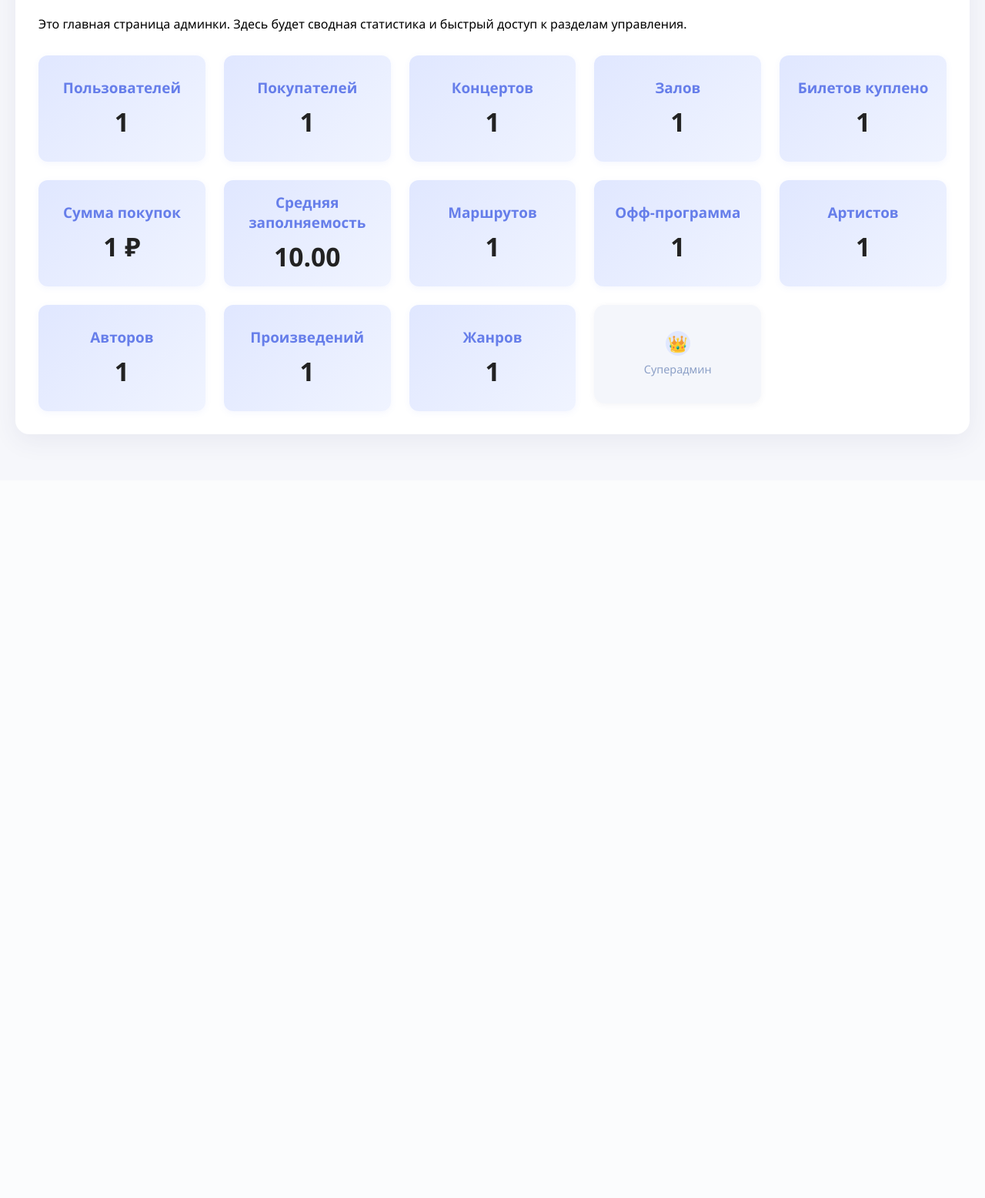
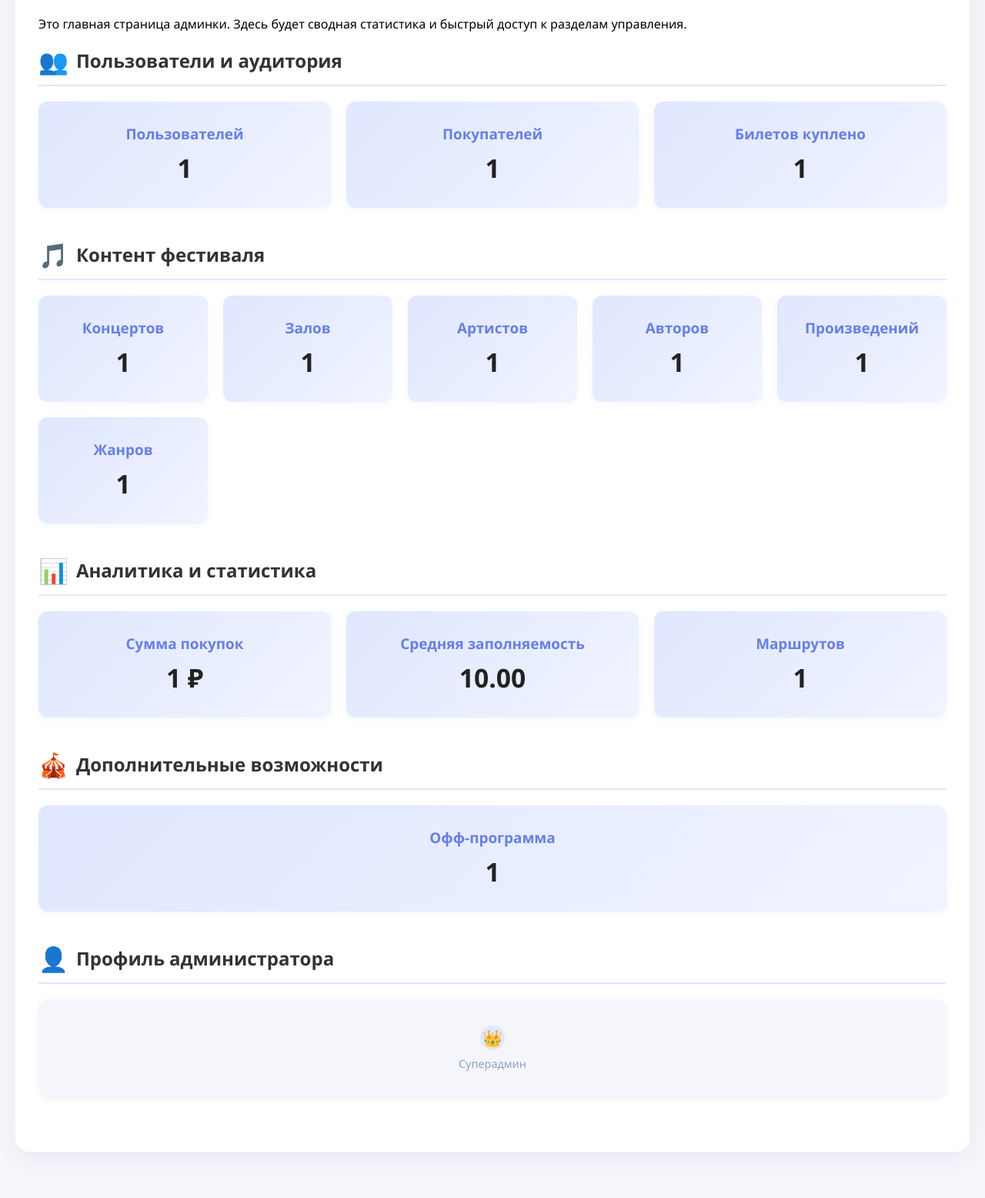
Before and after one commit to dmagog/Figaro, a Python web app: template app/templates/admin_index.html in a window 1280 px wide. Shown: the part 201-1757 px from the top of the page at 77% size. Before the commit the page ends 773 px from the top, so only its background shows below. Run offline with Jinja, Linux system fonts and the light colour scheme; the template is opened without the code that fills it: most values are stand-ins (such as "Sample title", 1, 10 or a date in 2020).

Commit message:
add parts at admin main page

```diff
--- a/app/templates/admin_index.html
+++ b/app/templates/admin_index.html
@@ -70,6 +70,27 @@
             display: grid;
             grid-template-columns: repeat(auto-fit, minmax(200px, 1fr));
             gap: 24px;
+        }
+
+        /* Стили для разделов */
+        .admin-section {
+            margin-bottom: 40px;
+        }
+        .admin-section-title {
+            font-size: 1.5em;
+            font-weight: 600;
+            color: #333;
+            margin-bottom: 20px;
+            padding-bottom: 10px;
+            border-bottom: 2px solid #e0e7ff;
+            display: flex;
+            align-items: center;
+            gap: 10px;
+        }
+        .admin-section-grid {
+            display: grid;
+            grid-template-columns: repeat(auto-fit, minmax(200px, 1fr));
+            gap: 20px;
         }
         .summary-card {
             background: linear-gradient(135deg, #e0e7ff 0%, #f0f4ff 100%);
@@ -197,7 +218,14 @@
             <h2>Добро пожаловать, {{ user.name or user.email }}!</h2>
             <p>Это главная страница админки. Здесь будет сводная статистика и быстрый доступ к разделам управления.</p>
         </div>
-        <div class="admin-summary">
+
+        <!-- 👥 Пользователи и аудитория -->
+        <div class="admin-section">
+            <div class="admin-section-title">
+                <span style="font-size: 1.3em;">👥</span>
+                Пользователи и аудитория
+            </div>
+            <div class="admin-section-grid">
                 <a href="/admin/users" style="text-decoration:none; color:inherit;" title="Перейти к пользователям">
                     <div class="summary-card" style="cursor:pointer;">
                         <h3>Пользователей</h3>
@@ -210,6 +238,22 @@
                         <p>{{ summary.customers_count or 0 }}</p>
                     </div>
                 </a>
+                <a href="/admin/purchases" style="text-decoration:none; color:inherit;" title="Перейти к истории покупок">
+                    <div class="summary-card">
+                        <h3>Билетов куплено</h3>
+                        <p>{{ summary.tickets_count }}</p>
+                    </div>
+                </a>
+            </div>
+        </div>
+
+        <!-- 🎵 Контент фестиваля -->
+        <div class="admin-section">
+            <div class="admin-section-title">
+                <span style="font-size: 1.3em;">🎵</span>
+                Контент фестиваля
+            </div>
+            <div class="admin-section-grid">
                 <a href="/admin/concerts" style="text-decoration:none; color:inherit;" title="Перейти к концертам">
                     <div class="summary-card" style="cursor:pointer;">
                         <h3>Концертов</h3>
@@ -220,32 +264,6 @@
                     <div class="summary-card" style="cursor:pointer;">
                         <h3>Залов</h3>
                         <p>{{ summary.halls_count }}</p>
-                </div>
-            </a>
-            <a href="/admin/purchases" style="text-decoration:none; color:inherit;" title="Перейти к истории покупок">
-                <div class="summary-card">
-                    <h3>Билетов куплено</h3>
-                    <p>{{ summary.tickets_count }}</p>
-                </div>
-            </a>
-            <div class="summary-card">
-                <h3>Сумма покупок</h3>
-                <p>{{ "{: }".format(summary.total_spent) }} ₽</p>
-            </div>
-            <div class="summary-card">
-                <h3>Средняя заполняемость</h3>
-                <p>{{ '%.2f' % summary.avg_fill }}</p>
-            </div>
-            <a href="/admin/routes/view" style="text-decoration:none; color:inherit;" title="Перейти к маршрутам">
-                <div class="summary-card" style="cursor:pointer;">
-                    <h3>Маршрутов</h3>
-                    <p>{{ routes_count }}</p>
-                </div>
-            </a>
-            <a href="/admin/offprogram" style="text-decoration:none; color:inherit;" title="Перейти к офф-программе">
-                <div class="summary-card" style="cursor:pointer;">
-                    <h3>Офф-программа</h3>
-                    <p>{{ summary.off_program_count or 0 }}</p>
                     </div>
                 </a>
                 <a href="/admin/artists" style="text-decoration:none; color:inherit;" title="Перейти к артистам">
@@ -272,6 +290,56 @@
                         <p>{{ summary.genres_count or 0 }}</p>
                     </div>
                 </a>
+            </div>
+        </div>
+
+        <!-- 📊 Аналитика и статистика -->
+        <div class="admin-section">
+            <div class="admin-section-title">
+                <span style="font-size: 1.3em;">📊</span>
+                Аналитика и статистика
+            </div>
+            <div class="admin-section-grid">
+                <div class="summary-card">
+                    <h3>Сумма покупок</h3>
+                    <p>{{ "{: }".format(summary.total_spent) }} ₽</p>
+                </div>
+                <div class="summary-card">
+                    <h3>Средняя заполняемость</h3>
+                    <p>{{ '%.2f' % summary.avg_fill }}</p>
+                </div>
+                <a href="/admin/routes/view" style="text-decoration:none; color:inherit;" title="Перейти к маршрутам">
+                    <div class="summary-card" style="cursor:pointer;">
+                        <h3>Маршрутов</h3>
+                        <p>{{ routes_count }}</p>
+                    </div>
+                </a>
+            </div>
+        </div>
+
+        <!-- 🎪 Дополнительные возможности -->
+        <div class="admin-section">
+            <div class="admin-section-title">
+                <span style="font-size: 1.3em;">🎪</span>
+                Дополнительные возможности
+            </div>
+            <div class="admin-section-grid">
+                <a href="/admin/offprogram" style="text-decoration:none; color:inherit;" title="Перейти к офф-программе">
+                    <div class="summary-card" style="cursor:pointer;">
+                        <h3>Офф-программа</h3>
+                        <p>{{ summary.off_program_count or 0 }}</p>
+                    </div>
+                </a>
+            </div>
+        </div>
+
+        <!-- 👤 Профиль администратора -->
+        <div class="admin-section">
+            <div class="admin-section-title">
+                <span style="font-size: 1.3em;">👤</span>
+                Профиль администратора
+            </div>
+            <div class="admin-section-grid">
                 <a href="/profile" style="text-decoration:none; color:inherit;" title="Перейти в профиль">
                     <div class="summary-card profile-card" style="cursor:pointer; transition:box-shadow 0.18s, background 0.18s;">
                         <div class="profile-avatar">👑 </div>
@@ -281,6 +349,7 @@
                         </div>
                     </div>
                 </a>
+            </div>
         </div>
         {% endblock %}
     </div>
```
Lines whose indentation alone changed are shown as unchanged.
